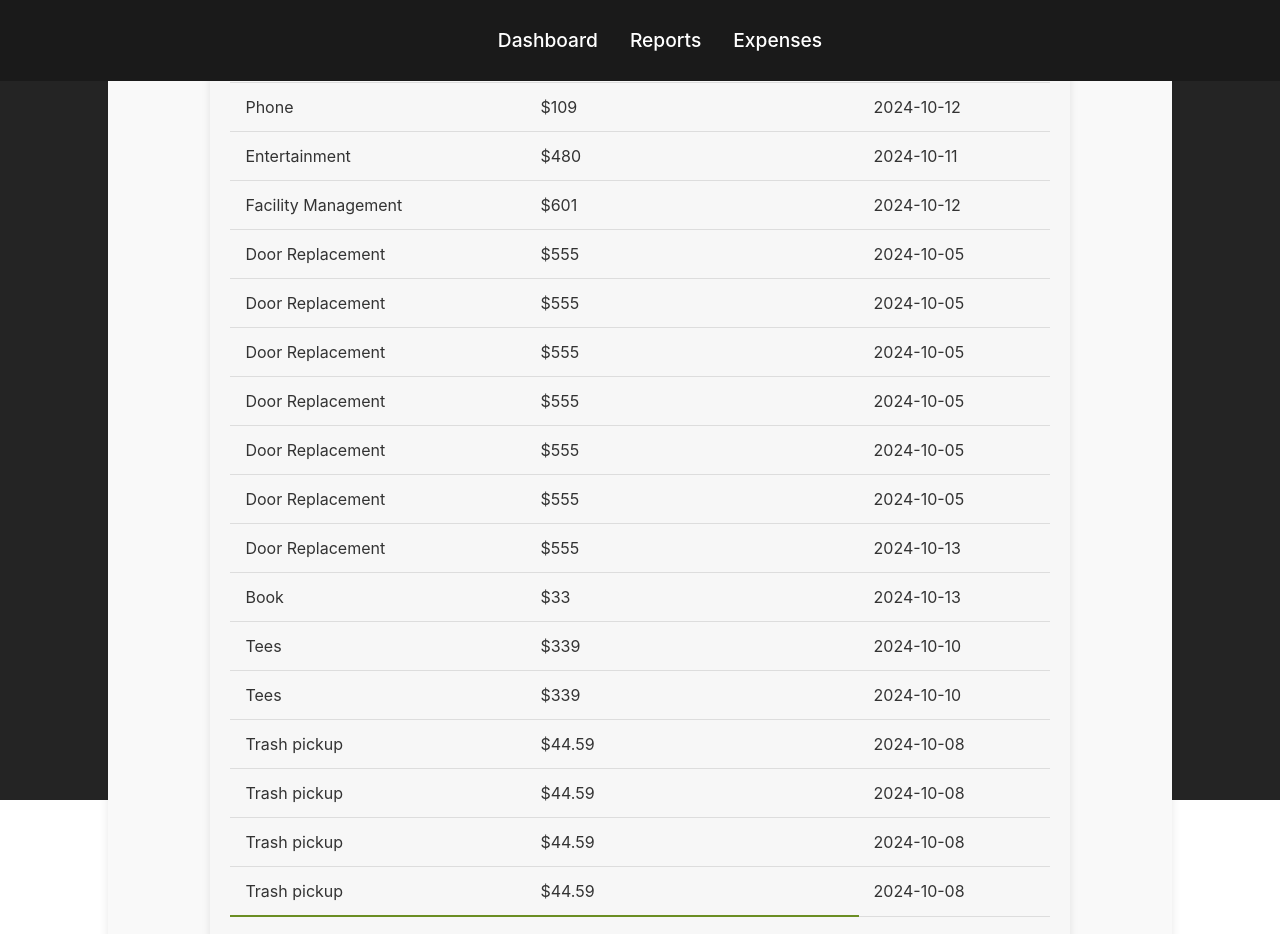
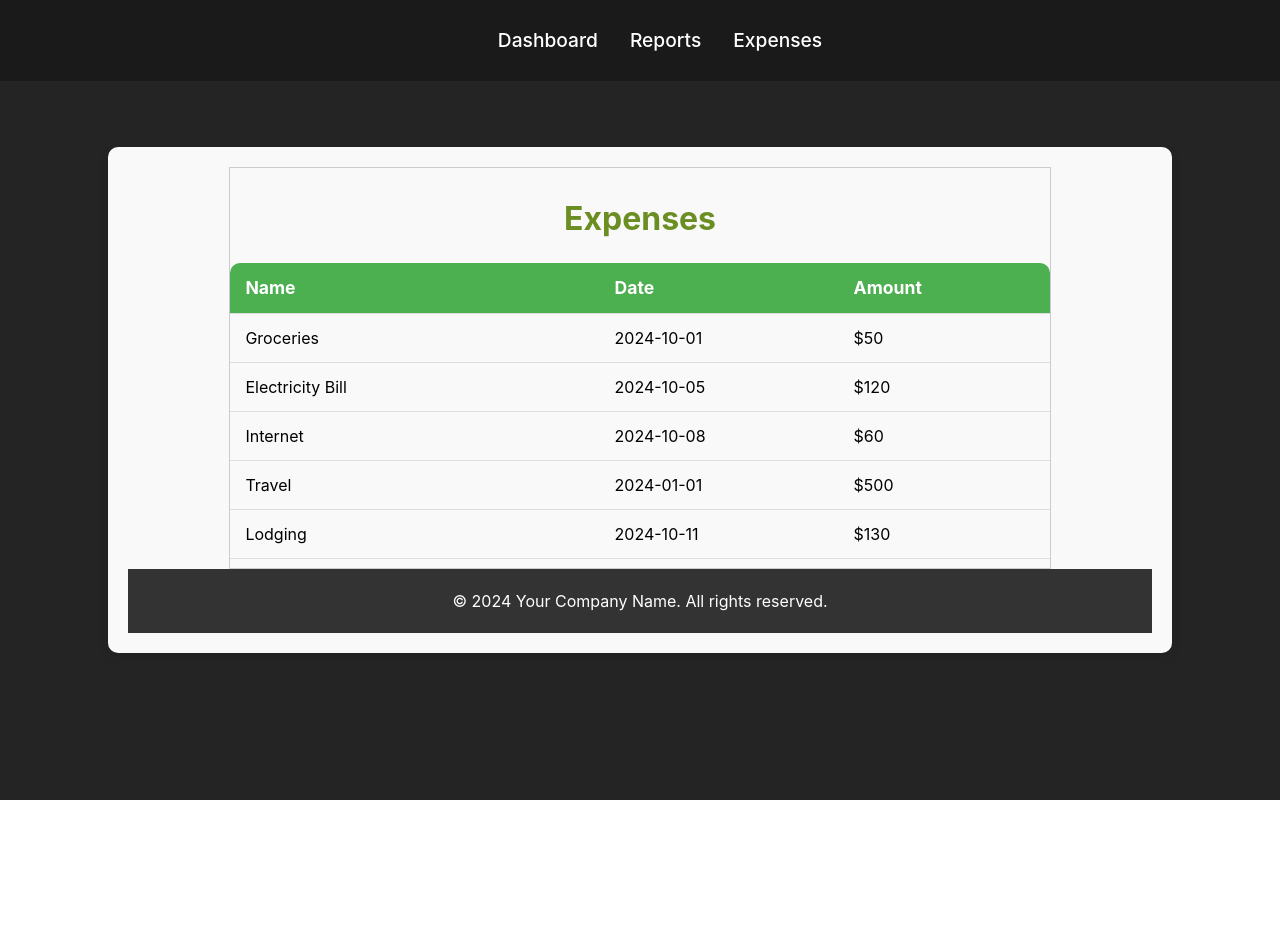
Before and after one commit to RodneyDJohnson/expense-management-dashboard, a React (Vite) app: page /expenses in a window 1280 px wide. Shown: the top 934 px of the page. After the commit the page ends 800 px from the top, so only its background shows below. Built offline with nearby package versions, Linux system fonts and the light colour scheme; data requests are answered from the project's data file.

Commit message:
Updated ExpenseTable and styling, added total calculation

```diff
--- a/db.json
+++ b/db.json
@@ -131,6 +131,18 @@
       "name": "Trash pickup",
       "amount": 44.59,
       "date": "2024-10-08"
+    },
+    {
+      "id": "de8b",
+      "name": "Paisley",
+      "amount": 89.5,
+      "date": "2024-10-14"
+    },
+    {
+      "id": "31e4",
+      "name": "Paisley",
+      "amount": 89.5,
+      "date": "2024-10-14"
     }
   ]
 }
--- a/src/components/ExpenseTable.tsx
+++ b/src/components/ExpenseTable.tsx
@@ -19,16 +19,21 @@ interface ExpenseTableProps {
 
 const ExpenseTable: React.FC<ExpenseTableProps> = ({ expenses }) => {
   // Calculate the total of all expenses
-  const total = expenses.reduce((sum, expense) => sum + expense.amount, 0);
+  const total = expenses.reduce(
+    (sum, expense) => sum + (expense.amount || 0),
+    0
+  );
 
   return (
     <div className="table-container">
+      {/* Add the title here */}
+      <h2 className="expense-title">Expenses</h2> {/* Title for the table */}
       <table>
         <thead>
           <tr>
             <th>Name</th>
-            <th>Amount</th>
-            <th>Date</th>
+            <th>Date</th> {/* Swapped Date here */}
+            <th>Amount</th> {/* Swapped Amount here */}
           </tr>
         </thead>
 
@@ -36,8 +41,8 @@ const ExpenseTable: React.FC<ExpenseTableProps> = ({ expenses }) => {
           {expenses.map((expense) => (
             <tr key={expense.id}>
               <td>{expense.name}</td>
-              <td>${expense.amount}</td>
-              <td>{expense.date}</td>
+              <td>{expense.date}</td> {/* Swapped Date here */}
+              <td>${expense.amount}</td> {/* Swapped Amount here */}
             </tr>
           ))}
         </tbody>
@@ -45,7 +50,8 @@ const ExpenseTable: React.FC<ExpenseTableProps> = ({ expenses }) => {
         <tfoot>
           <tr>
             <td>Total:</td>
-            <td>${total}</td>
+            <td></td> {/* Empty column under Date */}
+            <td>${total.toFixed(2)}</td> {/* Total under Amount */}
           </tr>
         </tfoot>
       </table>
--- a/src/styles/ExpenseTable.css
+++ b/src/styles/ExpenseTable.css
@@ -1,13 +1,12 @@
 /* src/styles/ExpenseTable.css */
-/* Center the table on the page */
+/* src/styles/ExpenseTable.css */
 .table-container {
   width: 80%;
   margin: 0 auto;
   text-align: center;
-  padding: 20px;
-  background-color: #f7f7f7; /* Light background to soften */
-  border-radius: 10px; /* Rounded corners for a softer look */
-  box-shadow: 0 4px 8px rgba(0, 0, 0, 0.1); /* Subtle shadow for depth */
+  max-height: 400px; /* Set a max height */
+  overflow-y: auto; /* Enable vertical scrolling */
+  border: 1px solid #ccc; /* Optional: Add a border */
 }
 
 /* Style the table */
@@ -19,7 +18,14 @@ table {
   overflow: hidden; /* Hide overflow for rounded corners */
 }
 
-/* Table headers */
+/* Add some styling for the title */
+.expense-title {
+  font-size: 2rem;
+  color: #6b8e23; /* Soft green color */
+  margin-bottom: 20px;
+  text-align: center;
+}
+
 th,
 td {
   padding: 12px 15px;
@@ -28,25 +34,26 @@ td {
 }
 
 th {
-  background-color: #6b8e23; /* A soft, earthy green */
+  background-color: #4caf50;
   color: white;
   font-size: 1.1rem;
 }
 
 tr:hover {
-  background-color: #f0f0f0; /* Softer hover color */
+  background-color: #f13838; /* Change hover color */
 }
-
-td {
-  font-size: 1rem;
-  color: #333; /* Dark gray for better readability */
-}
-
 tfoot td {
   padding-top: 15px;
   font-weight: bold;
   text-align: left;
   border-top: 2px solid #6b8e23; /* Match the header color */
+}
+/* Make sure table is aligned properly */
+tfoot td {
+  padding-top: 15px;
+  font-weight: bold;
+  text-align: left;
+  border-top: 2px solid #4caf50; /* Separate total row with a distinct border */
 }
 
 tfoot td:nth-child(2) {
@@ -54,9 +61,8 @@ tfoot td:nth-child(2) {
 }
 
 tfoot td:nth-child(3) {
-  display: none; /* Hide unnecessary column for total row */
+  display: right; /* Hide the 3rd column (if not needed for total calculation) */
 }
-
 /* Subtle button style for any future action buttons */
 button {
   background-color: #6b8e23;
```
